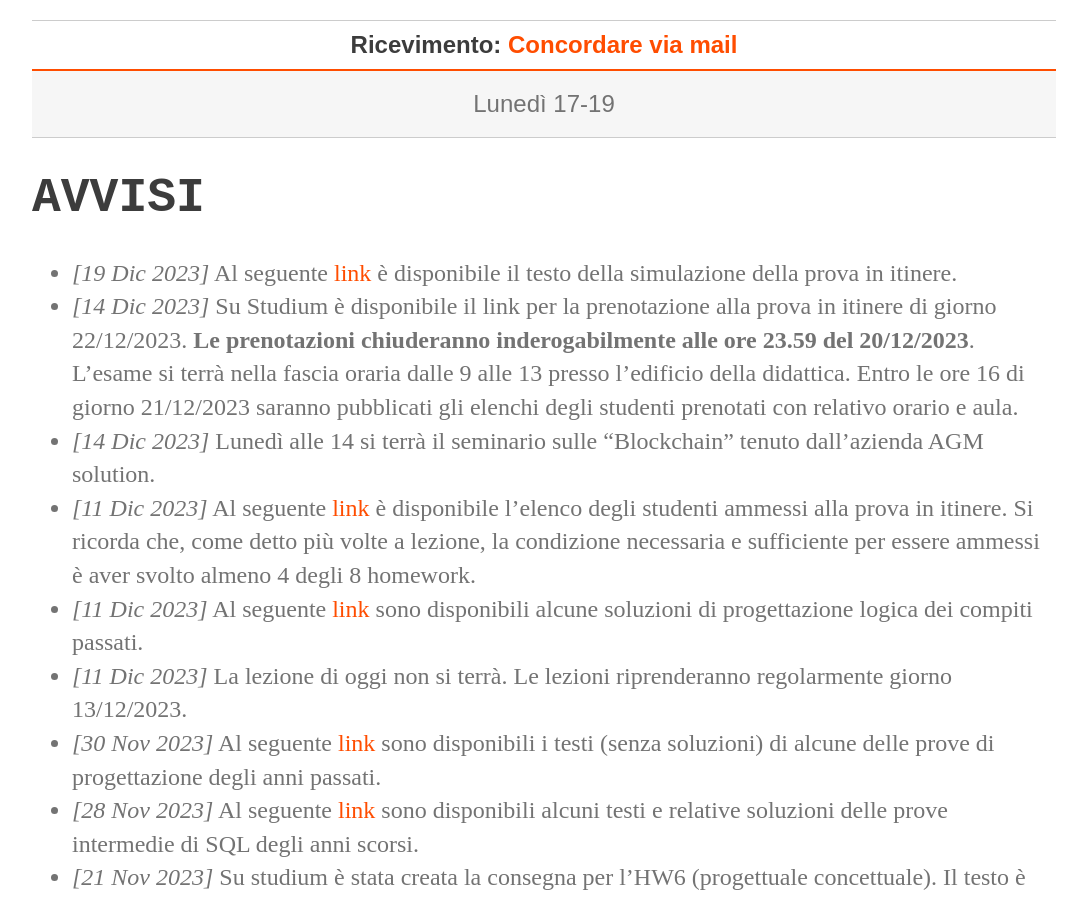
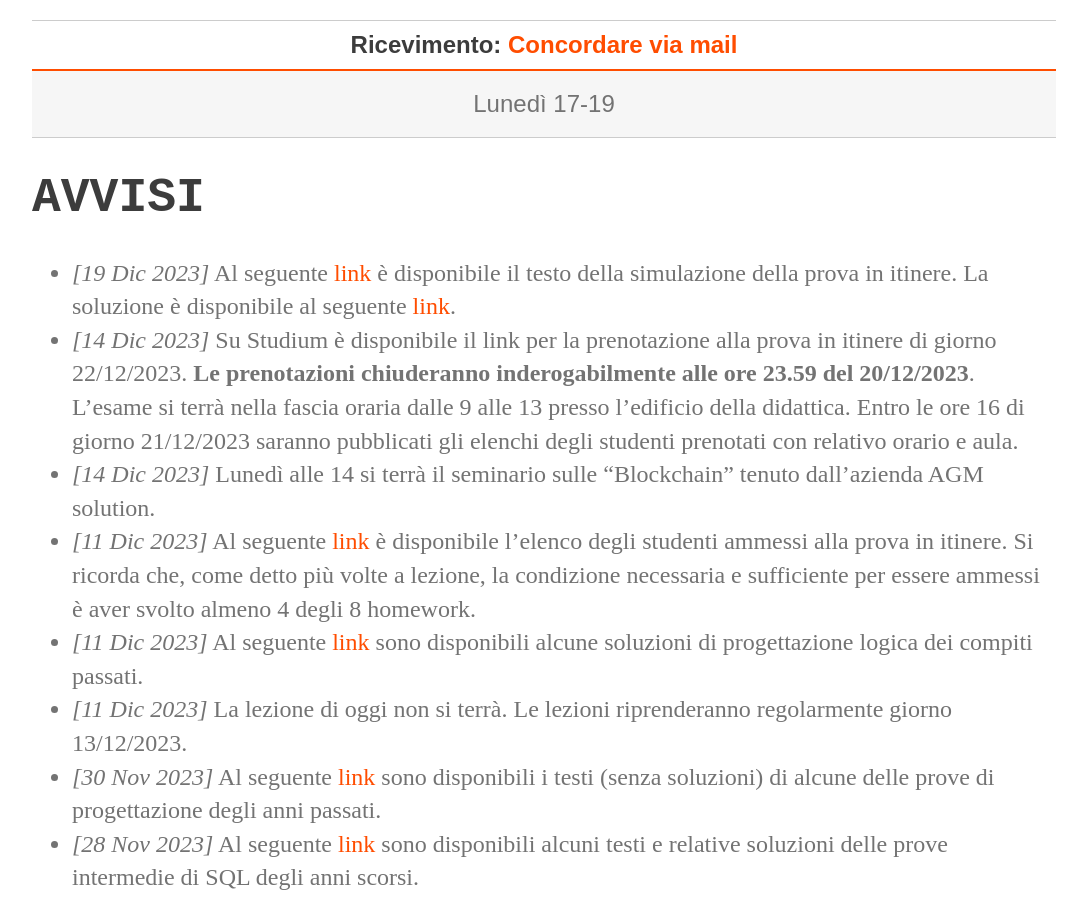
Before and after one commit to perceivelab/database-course, a Jekyll site: the page built from index.md, in a window 1280 px wide and 900 px high, scrolled down 440 px. Shown: the whole window, without its empty margins (96-1183 px from the left). Built offline with Jekyll 4.4.1, drawn with Linux system fonts in a browser that asks for light colours.

Commit message:
Update index.md

```diff
--- a/index.md
+++ b/index.md
@@ -20,7 +20,7 @@
 
 
 # AVVISI
-- *[19 Dic 2023]* Al seguente [link](https://drive.google.com/file/d/1PuiKn2b6IRGKK8T7URO1-Yb5wtyxje2d/view?usp=drive_link) è disponibile il testo della simulazione della prova in itinere.
+- *[19 Dic 2023]* Al seguente [link](https://drive.google.com/file/d/1PuiKn2b6IRGKK8T7URO1-Yb5wtyxje2d/view?usp=drive_link) è disponibile il testo della simulazione della prova in itinere. La soluzione è disponibile al seguente [link](https://drive.google.com/file/d/1ama2kyBFYHLhxlq0atALJ2DExQFSHYKg/view?usp=sharing).
 - *[14 Dic 2023]* Su Studium è disponibile il link per la prenotazione alla prova in itinere di giorno 22/12/2023. **Le prenotazioni chiuderanno inderogabilmente alle ore 23.59 del 20/12/2023**.  L'esame si terrà nella fascia oraria dalle 9 alle 13 presso l'edificio della didattica. Entro le ore 16 di giorno 21/12/2023 saranno pubblicati gli elenchi degli studenti prenotati con relativo orario e aula.
 - *[14 Dic 2023]*  Lunedì alle 14 si terrà il seminario sulle "Blockchain" tenuto dall'azienda AGM solution.
 - *[11 Dic 2023]* Al seguente [link](https://drive.google.com/file/d/1XB-9rAfjfNJBU3R8tG5M7LjP4MUoHx5L/view?usp=sharing) è disponibile l'elenco degli studenti ammessi alla prova in itinere. Si ricorda che, come detto più volte a lezione, la condizione necessaria e sufficiente per essere ammessi è aver svolto almeno 4 degli 8 homework.
```
